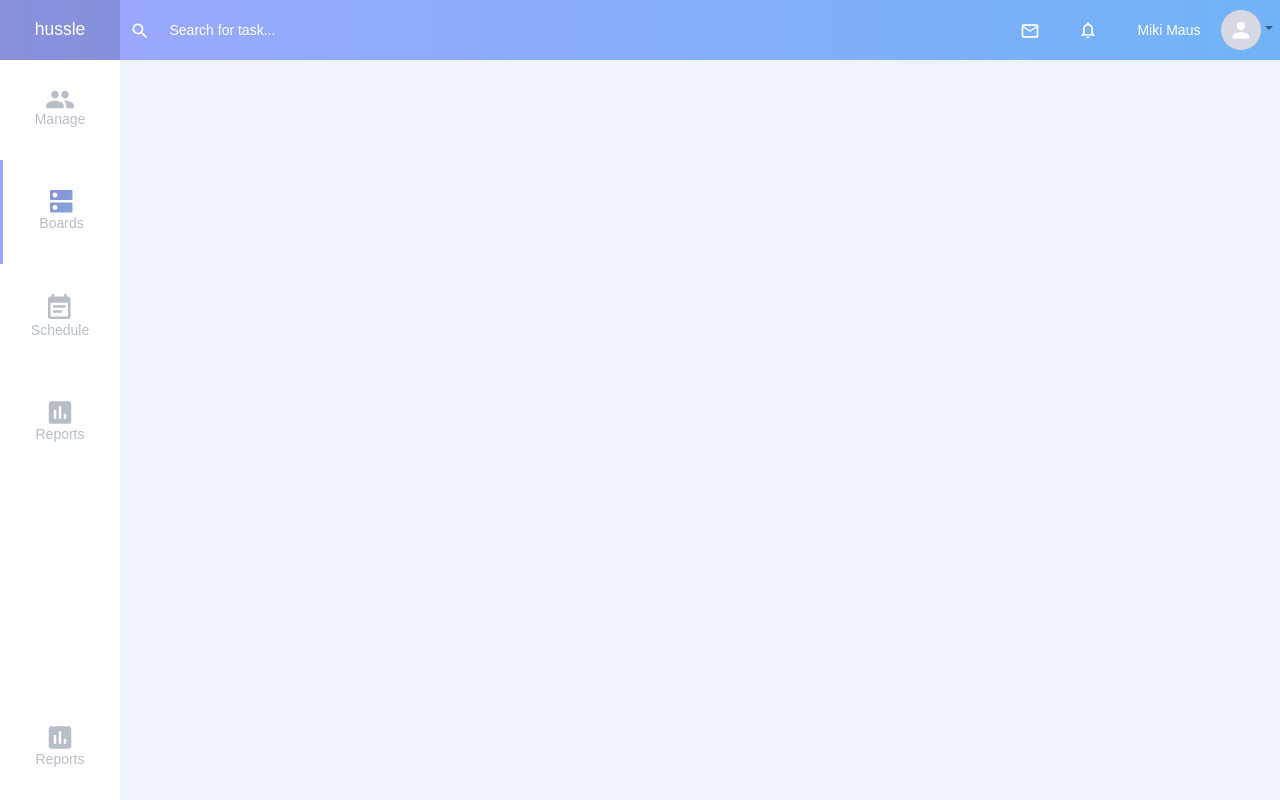
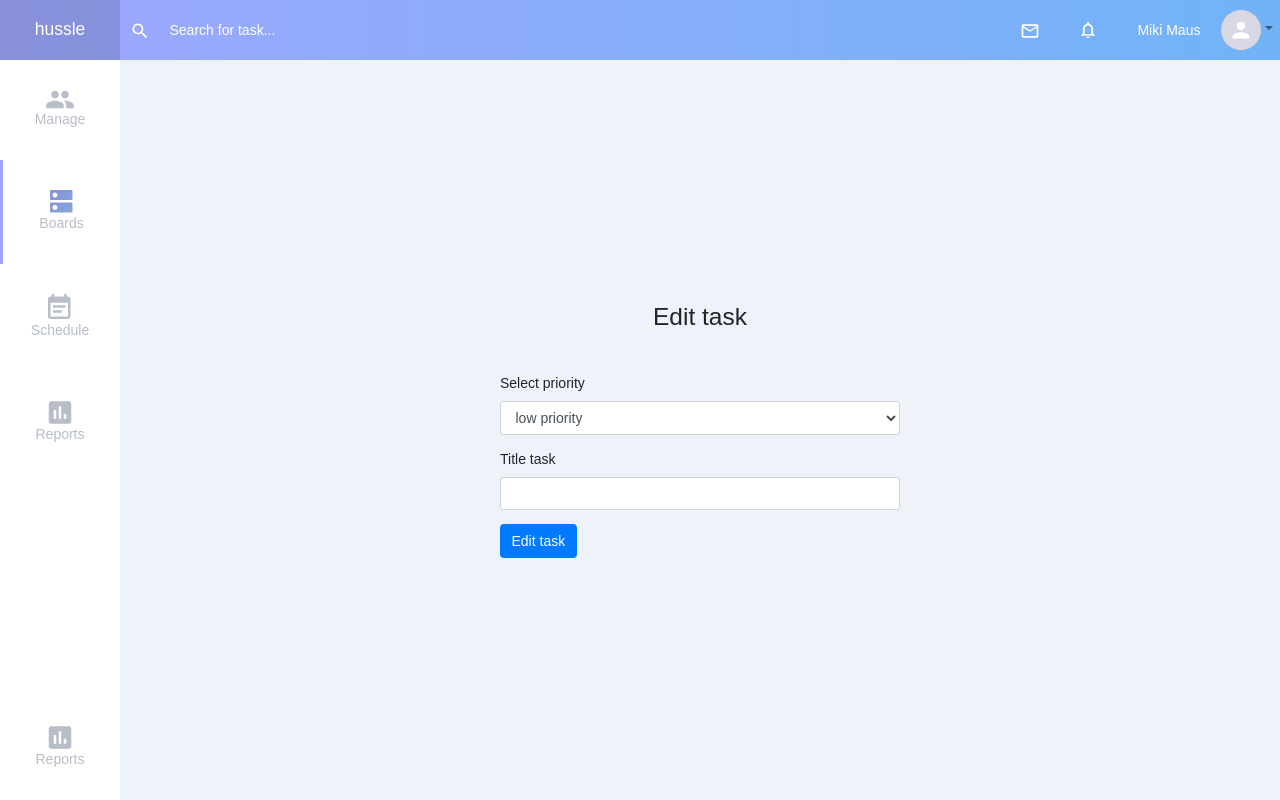
Before and after one commit to vlappdev/task-manager-hooks, a React (Create React App) app: page /edit/1 in a window 1280 px wide. Built offline with nearby package versions, Linux system fonts and the light colour scheme; no server answers.

Commit message:
018 - added basic functionality for edit task

```diff
--- a/src/App.js
+++ b/src/App.js
@@ -5,6 +5,7 @@ import AddNewTask from "./components/modal/AddNewTask"
 import AppContext from './AppContext'
 import Navbar from './components/Navbar'
 import SideMenu from './components/SideMenu'
+import EditTask from './components/EditTask/EditTask'
 
 class App extends Component{
 
@@ -43,6 +44,9 @@ class App extends Component{
                                 <Route path='/new-task'
                                        render={(routeProps) => (<AddNewTask {...routeProps} passData={ this.state } updateApp={ this.updateAppState } />)}
                                 />
+                                <Route path='/edit/:id'>
+                                    <EditTask passData={this.state} updateApp={ this.updateAppState }/>
+                                </Route>
                             </AppContext.Provider>
                         </Switch>
                     </div>
--- /dev/null
+++ b/src/components/EditTask/EditTask.js
@@ -0,0 +1,78 @@
+import React, {Component} from 'react';
+import { withRouter } from 'react-router-dom'
+
+class EditTask extends Component {
+
+    state = {
+        cardId: '',
+        priority: '',
+        title:'',
+        messages: '',
+        attachments: '',
+        status: ''
+    };
+
+    componentDidMount() {
+
+        const cardForEdit = this.props.passData.cards.filter(card => {
+            return card.cardId == this.props.match.params.id
+        })[0];
+
+        this.setState({
+            ...cardForEdit
+        })
+    }
+
+    editCard = () => {
+
+        const id = this.state.cardId;
+        const currentCards = this.props.passData.cards
+
+        const indexForEditedCard = currentCards.findIndex(card => card.cardId === id)
+        currentCards[indexForEditedCard] = this.state;
+
+        this.props.updateApp(currentCards)
+    };
+
+    handleOnChange = (e) => {
+        this.setState({
+            [e.target.name]: e.target.value
+        })
+    };
+
+    handleSubmit = (e) => {
+        e.preventDefault();
+
+        this.editCard()
+    };
+
+    render() {
+        return (
+            <div className="d-flex flex-grow-1 justify-content-center align-items-center">
+                <form onSubmit={this.handleSubmit} className="form-add-new-task w-100 position-relative">
+                    <h3 className="text-center ">Edit task</h3>
+                    <div className="form-group mt-5">
+                        <label htmlFor="priority">Select priority</label>
+                        <select className="form-control" onChange={this.handleOnChange} name="priority" value={this.state.priority} id="priority">
+                            <option value="low priority">low priority</option>
+                            <option value="med priority">med priority</option>
+                            <option value="high priority">high priority</option>
+                        </select>
+                    </div>
+                    <div className="form-group">
+                        <label htmlFor="taskTitle">Title task</label>
+                        <input type="text"
+                               className="form-control"
+                               id="taskTitle"
+                               name="title"
+                               value={this.state.title}
+                               onChange={this.handleOnChange}/>
+                    </div>
+                    <button type="submit" className="btn btn-primary">Edit task</button>
+                </form>
+            </div>
+        );
+    }
+}
+
+export default withRouter(EditTask);
--- a/src/components/boards/Card.js
+++ b/src/components/boards/Card.js
@@ -1,4 +1,5 @@
 import React, { Component } from 'react'
+import { Link } from 'react-router-dom'
 import iconMessage from "../../assets/icon-message.svg";
 import iconAttach from "../../assets/icon-attach.svg";
 import iconAddUser from "../../assets/icon-add-user.svg";
@@ -22,6 +23,7 @@ class Card extends Component{
                     <span aria-hidden="true">&times;</span>
                 </button>
                 <div className={ priorityColor + " text-white rounded-sm px-2 py-1"}>{ card.priority }</div>
+                <Link to={"edit/" + card.cardId}>Edit</Link>
                 <p className="mt-3">{ card.title }</p>
                 <div className="d-flex justify-content-between">
                     <div className="d-flex">
```
Also changed, not shown: 1 other file (tests, documents, lock files or other folders).
